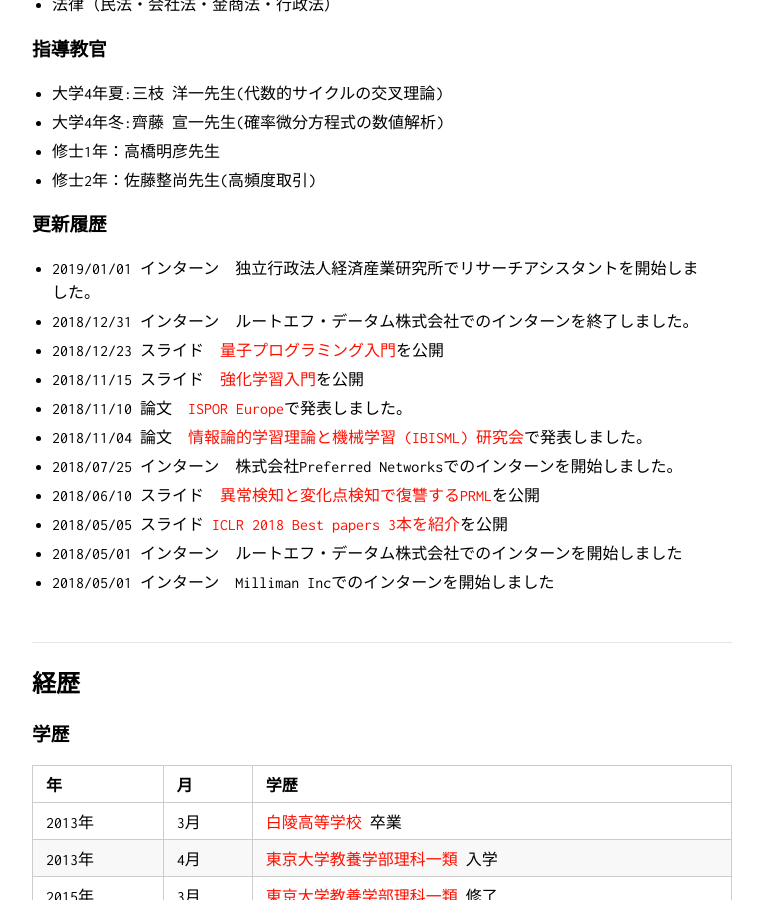
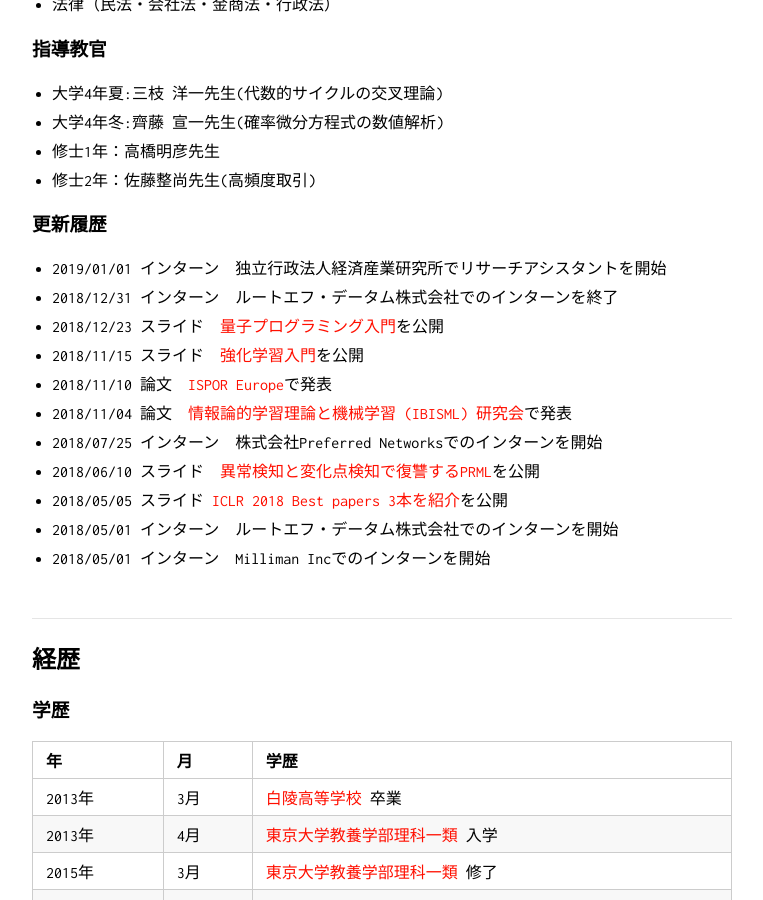
Before and after one commit to KatsuyaITO/KatsuyaITO.github.io, a Jekyll site: the page built from index.md, in a window 1280 px wide and 900 px high, scrolled down 378 px. Shown: the whole window, without its empty margins (258-1021 px from the left). Built offline with Jekyll 4.4.1, drawn with Linux system fonts in a browser that asks for light colours; our own code applies the rules of GitHub Pages for plain Markdown files.

Commit message:
Update index.md

```diff
--- a/index.md
+++ b/index.md
@@ -25,17 +25,17 @@
 <br>
 
 ### 更新履歴
-- 2019/01/01 インターン　独立行政法人経済産業研究所でリサーチアシスタントを開始しました。
-- 2018/12/31 インターン　ルートエフ・データム株式会社でのインターンを終了しました。
+- 2019/01/01 インターン　独立行政法人経済産業研究所でリサーチアシスタントを開始
+- 2018/12/31 インターン　ルートエフ・データム株式会社でのインターンを終了
 - 2018/12/23 スライド　[量子プログラミング入門](https://www.slideshare.net/k1ito/ss-126565732)を公開
 - 2018/11/15 スライド　[強化学習入門](https://www.slideshare.net/k1ito/ss-123088713)を公開
-- 2018/11/10 論文　[ISPOR Europe](https://www.ispor.org/conferences-education/conferences/past-conferences/europe-2018)で発表しました。
-- 2018/11/04 論文　[情報論的学習理論と機械学習 (IBISML) 研究会](http://ibisml.org/ibis2018/)で発表しました。
-- 2018/07/25 インターン　株式会社Preferred Networksでのインターンを開始しました。
+- 2018/11/10 論文　[ISPOR Europe](https://www.ispor.org/conferences-education/conferences/past-conferences/europe-2018)で発表
+- 2018/11/04 論文　[情報論的学習理論と機械学習 (IBISML) 研究会](http://ibisml.org/ibis2018/)で発表
+- 2018/07/25 インターン　株式会社Preferred Networksでのインターンを開始
 - 2018/06/10 スライド　[異常検知と変化点検知で復讐するPRML](https://www.slideshare.net/k1ito/prml-101740429)を公開
 - 2018/05/05 スライド [ICLR 2018 Best papers 3本を紹介](https://www.slideshare.net/k1ito/iclr-2018-best-papers-3)を公開
-- 2018/05/01 インターン　ルートエフ・データム株式会社でのインターンを開始しました
-- 2018/05/01 インターン　Milliman Incでのインターンを開始しました
+- 2018/05/01 インターン　ルートエフ・データム株式会社でのインターンを開始
+- 2018/05/01 インターン　Milliman Incでのインターンを開始
 
 <br>
 
```
